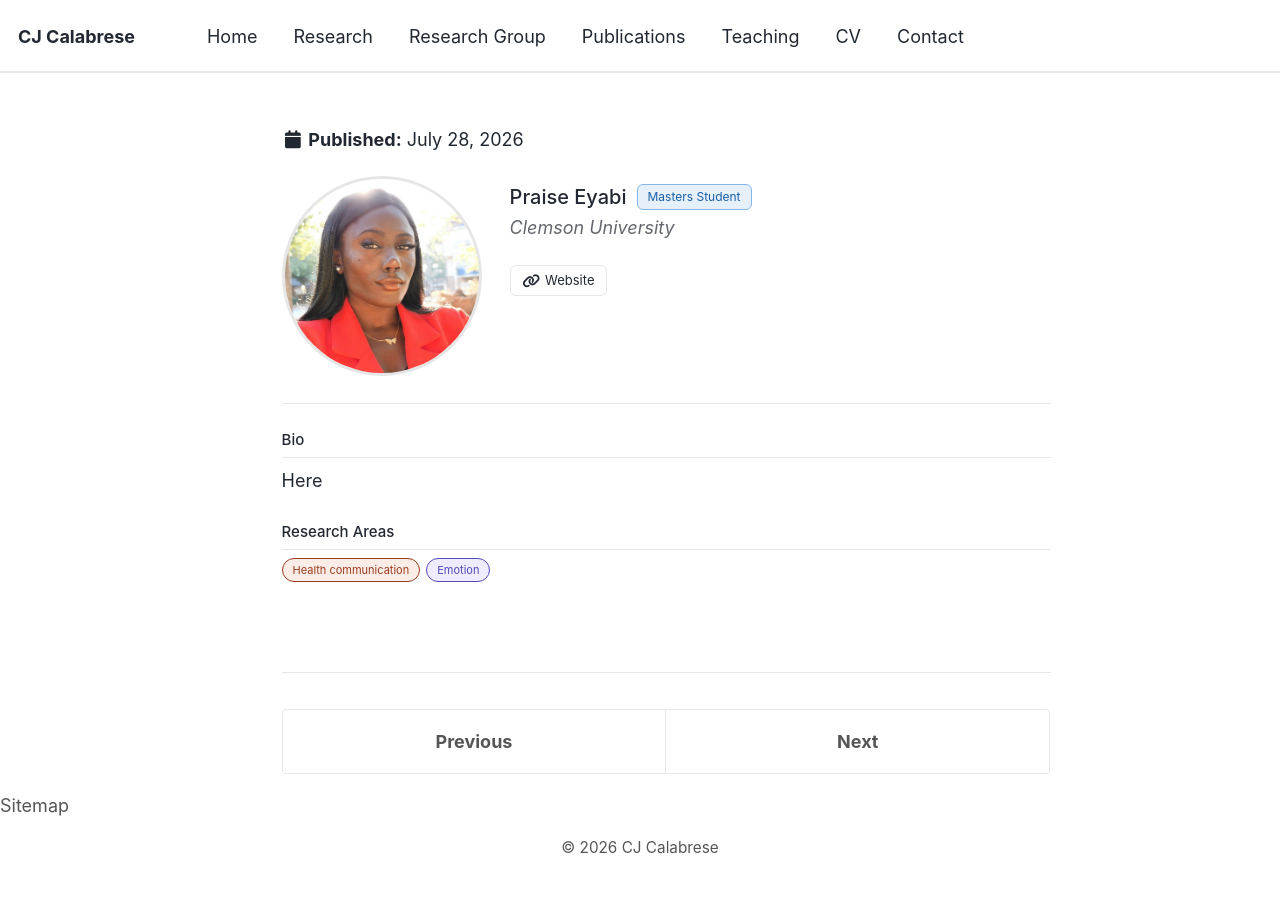
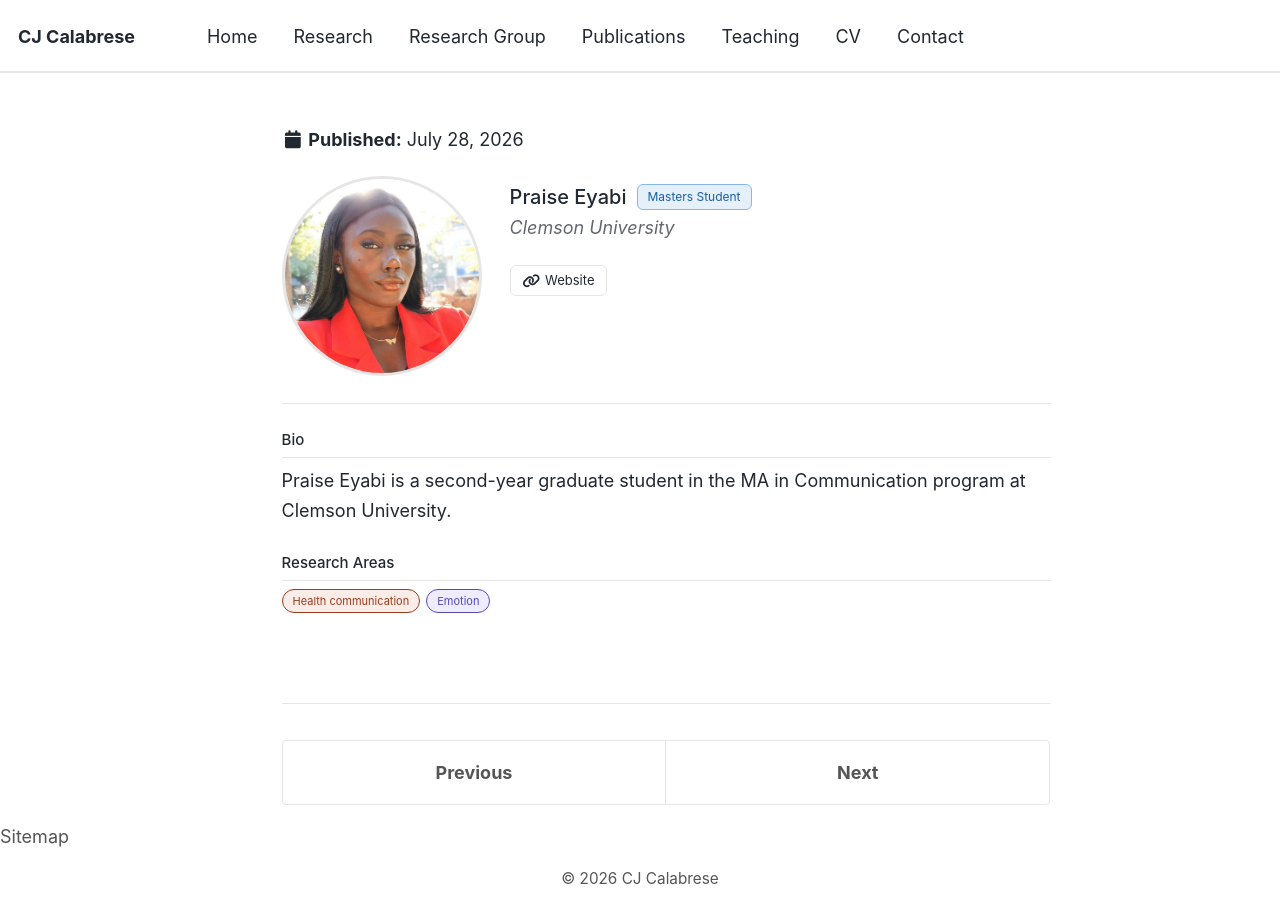
Before and after one commit to cjcalabresephd/cjcalabresephd.github.io, a Jekyll site: the page built from _people/praise-eyabi.md, in a window 1280 px wide. Built offline with Jekyll 4.4.1, drawn with Linux system fonts in a browser that asks for light colours; a script bundle is joined from its source files by our own code; library files that are not in the unit come from our copies.

Commit message:
profiles

```diff
--- a/_people/praise-eyabi.md
+++ b/_people/praise-eyabi.md
@@ -33,7 +33,7 @@ layout: single
   <div class="pcp-section">
     <h2 class="pcp-section-title">Bio</h2>
     <p class="pcp-bio">
-Here
+Praise Eyabi is a second-year graduate student in the MA in Communication program at Clemson University.
       </p>
   </div>
 
```
Also changed, not shown: _pages/research-group.md (+1 -1 lines), _people/kamila-eshalieva.md (+1 -1 lines), _people/kylie-friday.md (+1 -1 lines).
